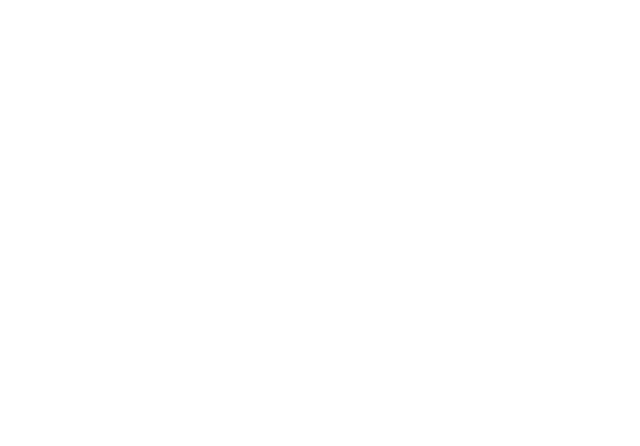
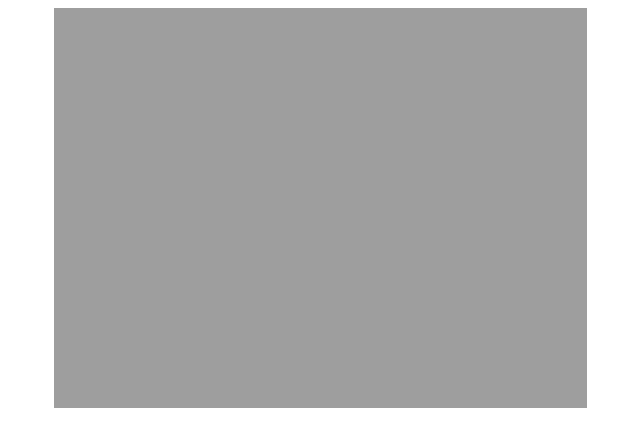
Before and after one commit to awescolar/aw-2024, a plain HTML site: page background/background2.html in a window 1280 px wide. Shown: the whole page, without its empty margins (320-960 px from the left). Drawn offline with Linux system fonts and the light colour scheme; the site is published under a folder, as on GitHub Pages, so addresses that start at the root find nothing.

Commit message:
Realizando alterações no arquivo background2.css

```diff
--- a/background/background2.css
+++ b/background/background2.css
@@ -1,6 +1,6 @@
 section.background-image{
     height: 400px;
-    background-image: url("/background/img/passaro.jpg");
+    background-image: url("img/passaro.jpg");
     background-repeat: no-repeat;
     background-position: center;
     background-size: contain;
```
